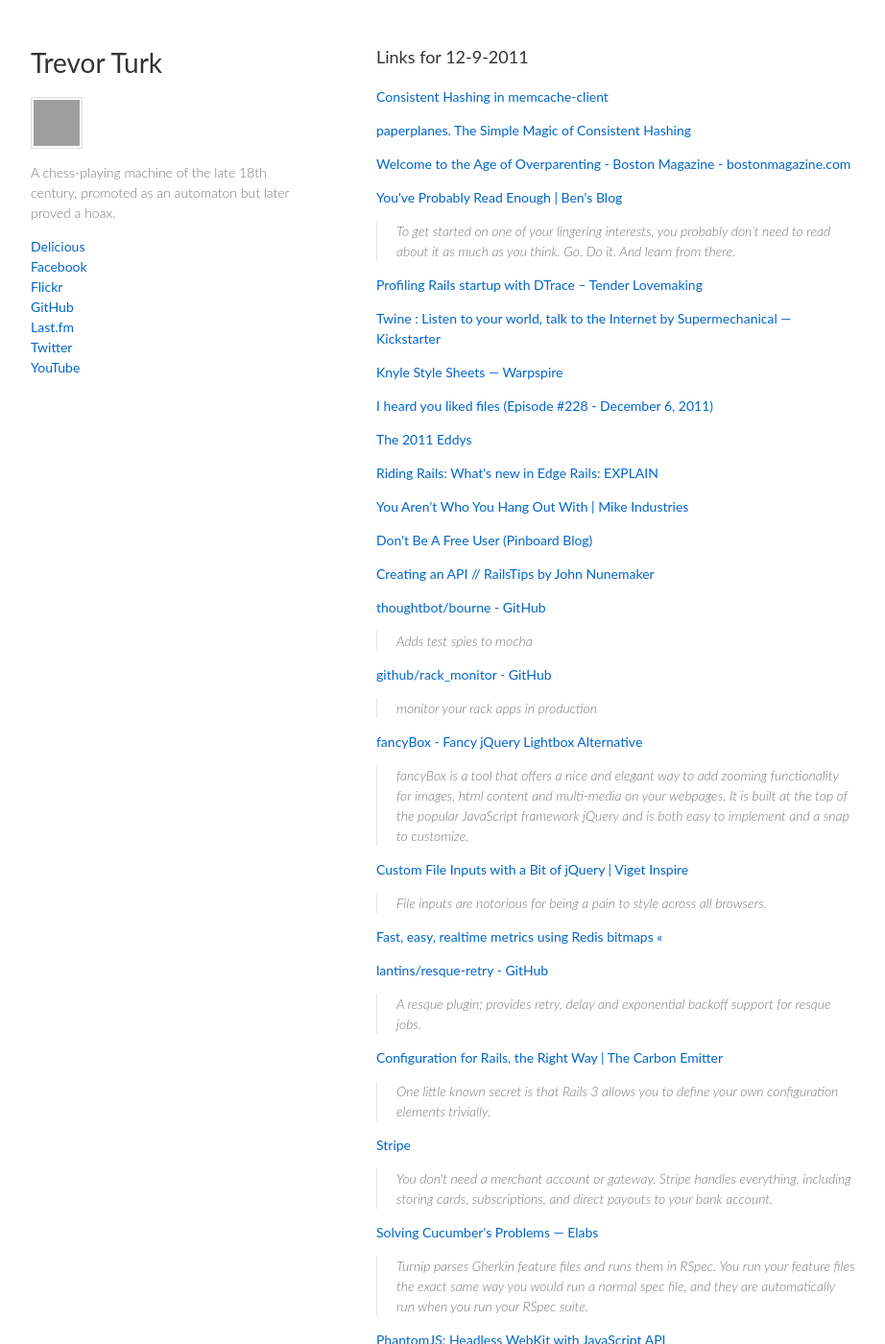
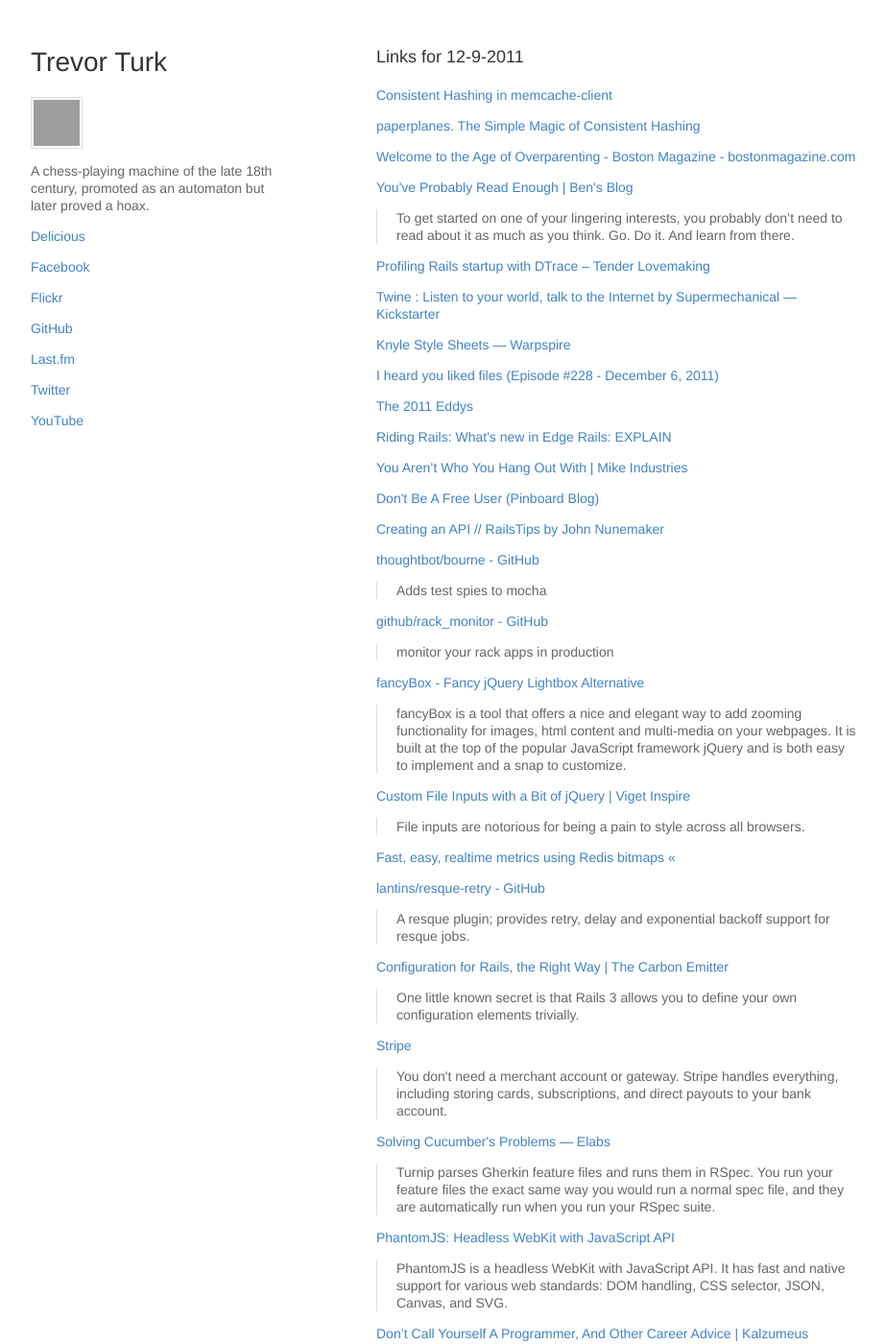
Before and after one commit to trevorturk/trevorturk.github.com, a Jekyll site: the page built from index.html, in a window 1280 px wide and 1400 px high. Shown: the whole window at 96% size, without its empty margins (178-1100 px from the left). Built offline with Jekyll 4.4.1, drawn with Linux system fonts in a browser that asks for light colours; grey boxes are pictures that could not be loaded.

Commit message:
minor styling

```diff
--- a/_includes/header.html
+++ b/_includes/header.html
@@ -1,7 +1,7 @@
 <header>
   <h1><a href="/">Trevor Turk</a></h1>
   <p><img src="http://www.gravatar.com/avatar/def2c63c6beefdb5ca3e6ec54d04a4a4?s=48" /></p>
-  <p>A chess-playing machine of the late 18th century, promoted as an automaton but later proved a hoax.</p>
+  <p class="tagline">A chess-playing machine of the late 18th century, promoted as an automaton but later proved a hoax.</p>
   <ul>
     <li><a href="http://delicious.com/trevorturk">Delicious</a></li>
     <li><a href="http://facebook.com/trevorturk">Facebook</a></li>
--- a/styles.css
+++ b/styles.css
@@ -1,12 +1,12 @@
 /* http://meyerweb.com/eric/tools/css/reset/ */
 html,body,div,span,applet,object,iframe,h1,h2,h3,h4,h5,h6,p,blockquote,pre,a,abbr,acronym,address,big,cite,code,del,dfn,em,img,ins,kbd,q,s,samp,small,strike,strong,sub,sup,tt,var,b,u,i,center,dl,dt,dd,ol,ul,li,fieldset,form,label,legend,table,caption,tbody,tfoot,thead,tr,th,td,article,aside,canvas,details,embed,figure,figcaption,footer,header,hgroup,menu,nav,output,ruby,section,summary,time,mark,audio,video{margin:0;padding:0;border:0;font-size:100%;font:inherit;vertical-align:baseline}article,aside,details,figcaption,figure,footer,header,hgroup,menu,nav,section{display:block}body{line-height:1}ol,ul{list-style:none}blockquote,q{quotes:none}blockquote:before,blockquote:after,q:before,q:after{content:'';content:none}table{border-collapse:collapse;border-spacing:0}
 
-@import url(https://fonts.googleapis.com/css?family=Lato:300italic,700italic,300,700);
-
 body {
   padding: 50px;
-  font: 14px/1.5 Lato, "Helvetica Neue", Helvetica, Arial, sans-serif;
-  color: #777;
+  font-family: Helvetica, arial, freesans, clean, sans-serif;
+  font-size: 14px;
+  line-height: 18px;
+  color: #333;
   font-weight: 300;
 }
 
@@ -16,6 +16,10 @@ h1, h2, h3, h4, h5, h6 {
 
 p, ul, ol, table, pre, dl {
   margin: 0 0 20px 0;
+}
+
+li {
+  margin-bottom: 1em;
 }
 
 h1, h2, h3 {
@@ -31,7 +35,7 @@ h2 {
 }
 
 a {
-  color: #06c;
+  color: #4183c4;
   font-weight: 400;
   text-decoration: none;
 }
@@ -50,10 +54,14 @@ a:hover {
 }
 
 blockquote {
-  border-left: 1px solid #e5e5e5;
+  border-left: 1px solid #ddd;
+  color: #666;
   margin: 0;
   padding: 0 0 0 20px;
-  font-style: italic;
+}
+
+.tagline {
+  color: #666;
 }
 
 code, pre {
@@ -82,12 +90,12 @@ th, td {
 }
 
 dt {
-  color: #444;
+  color: #333;
   font-weight: 700;
 }
 
 th {
-  color: #444;
+  color: #333;
 }
 
 p, pre, img, .gist {
```
